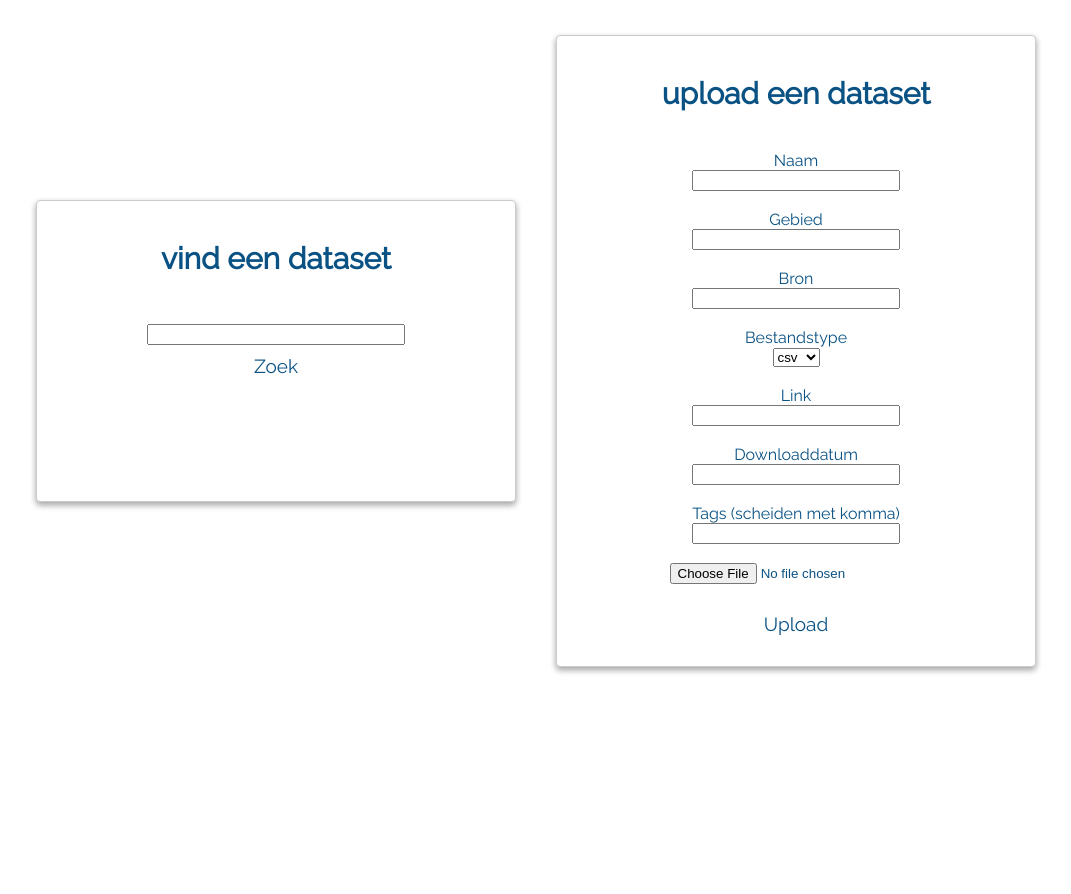
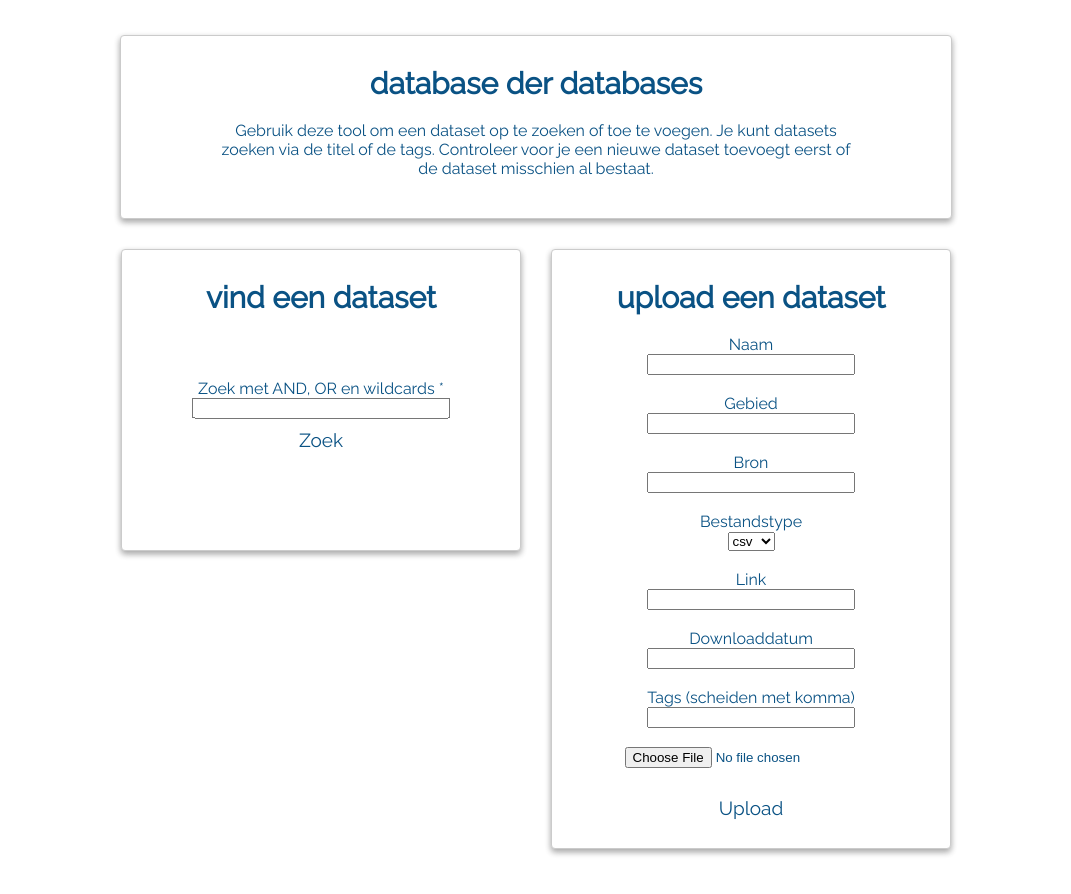
Before and after one commit to ducoquelicot/vrtnws, a React (Create React App) app in the folder client/: page / in a window 1280 px wide. Shown: the top 894 px of the page, without its empty margins (104-1175 px from the left). Before the commit the page ends 800 px from the top, so only its background shows below. Built offline with nearby package versions, Linux system fonts and the light colour scheme.

Commit message:
changes 11/11

```diff
--- a/client/src/App.css
+++ b/client/src/App.css
@@ -9,6 +9,7 @@
   border: 1px solid #CBCBCB;
   border-radius: 4px;
   min-height: 300px;
+  /* min-width: 400px; */
   max-width: 100%;
   text-align: center;
   color: rgb(10, 82, 132);
@@ -16,23 +17,25 @@
 }
 
 .Grid {
-  max-width: 1000px;
+  max-width: 860px;
   margin: auto;
   display: grid;
-  grid-gap: 40px;
-  grid-template-columns: repeat(auto-fit, minmax(400px, 1fr));
-  align-items: center;
+  grid-gap: 30px 30px;
+  grid-template-columns: repeat(2, 400px);
+  grid-template-rows: 300px 270px 1fr;
+  justify-content: center;
 }
 
 h1 {
-  padding: 20px;
+  margin: 20px;
+  margin-top: 30px;
   font-weight: 600;
   font-size: 30px;
 }
 
 .SearchForm {
   position: absolute;
-  top: 50%;
+  top: 55%;
   left: 50%;
   transform: translate(-50%, -50%);
 }
@@ -61,10 +64,50 @@ h1 {
 }
 
 .Result {
-  margin: 10px;
+  margin: 15px;
+}
+
+.Result p {
+  text-align: left;
 }
 
 a {
   text-decoration: none;
   color: rgb(10, 82, 132);
 }
+
+.Intro {
+  background-color: rgb(255, 255, 255);
+  border: 1px solid #CBCBCB;
+  border-radius: 4px;
+  min-height: 150px;
+  max-width: 790px;
+  text-align: center;
+  color: rgb(10, 82, 132);
+  box-shadow: 0 3px 6px rgba(0,0,0,0.16), 0 3px 6px rgba(0,0,0,0.23);
+  margin: auto;
+  margin-bottom: 30px;
+  padding-left: 20px;
+  padding-right: 20px;
+  padding-bottom: 20px;
+}
+
+div.Intro p {
+  max-width: 80%;
+  margin: 0 auto;
+  margin-bottom: 20px;
+}
+
+#upload {
+  grid-column-start: 2;
+  grid-column-end: 3;
+  grid-row-start: 1;
+  grid-row-end: span 2;
+}
+
+#resultaten {
+  grid-column-start: 1;
+  grid-column-end: 2;
+  grid-row-start: 2;
+  grid-row-end: span 2;
+}
--- a/client/src/App.js
+++ b/client/src/App.js
@@ -6,13 +6,16 @@ import withContext from "./utilities/context/AppContextConsumer";
 function App(props) {
 
   return (
-      <div className="Grid">
-        <Tile title="vind een dataset" searchform={true} />
-        {Object.keys(props.ctxt.searchResult).length > 0 &&
-          <Tile title="resultaten" results={true}/>
-        }
-        <Tile title="upload een dataset" uploadform={true}/>
-      </div>
+      <React.Fragment>
+          <Tile className="Intro" title="database der databases" introduction={true}/>
+        <div className="Grid">
+          <Tile className="Tile" id="zoek" title="vind een dataset" searchform={true} />
+          {Object.keys(props.ctxt.searchResult).length > 0 &&
+            <Tile className="Tile" id="resultaten" title="resultaten" results={true}/>
+          }
+          <Tile className="Tile" id="upload" title="upload een dataset" uploadform={true}/>
+        </div>
+      </React.Fragment>
   );
 }
 
--- /dev/null
+++ b/client/src/components/Display/Introduction.js
@@ -0,0 +1,13 @@
+import React from 'react';
+
+function Intro() {
+
+    return(
+        <p>
+            Gebruik deze tool om een dataset op te zoeken of toe te voegen. Je kunt datasets zoeken via de titel of de tags. Controleer voor je een nieuwe dataset
+            toevoegt eerst of de dataset misschien al bestaat.
+        </p>
+    );
+}
+
+export default Intro
--- a/client/src/components/Display/ResultBox.js
+++ b/client/src/components/Display/ResultBox.js
@@ -7,13 +7,24 @@ function ResultBox(props) {
         return 'http://localhost:5000/api/download/dataset/' + result_id
     }
 
+    // const handleEdit = result_name => {
+    //     return 'http://localhost:5000/api/dataset/' + result_name
+    // }
+
     const results = props.ctxt.searchResult.results.map((result) =>
         <div key={result.id} className="Result">
+            <hr />
             <h3>{result.name}</h3>
             <p>
-                {result.source}  |  {result.area}  |  {result.date_obtained}  |  {result.file_type}
+                <b>Bron</b>: {result.source}
                 <br />
-                {result.tags}
+                <b>Gebied</b>: {result.area}
+                <br />
+                <b>Verkregen</b>: {result.date_obtained}
+                <br />
+                <b>Bestandstype</b>: {result.file_type}
+                <br />
+                <b>Tags</b>: {result.tags}
                 <br />
                 <br />
                 <a href={handleDownload(result.id)}>Download</a>
@@ -24,7 +35,7 @@ function ResultBox(props) {
 
     return (
         <div>
-            <h5>Totaal aantal resultaten: {props.ctxt.searchResult.total} </h5>
+            <h5>{props.ctxt.searchResult.total} resultaten </h5>
             {results}
         </div>
     );
--- a/client/src/components/Forms/SearchForm.js
+++ b/client/src/components/Forms/SearchForm.js
@@ -18,12 +18,15 @@ class SearchForm extends React.PureComponent {
     }
 
     changeSearch = event => {
-        this.setState({search : event.target.value})
+        this.setState({search : event.target.value.toLowerCase()})
     }
 
     render() {
         return(
             <form className="SearchForm" onSubmit={this.handleSubmit}>
+                <label for="search">
+                    Zoek met AND, OR en wildcards *
+                </label>
                 <input
                     type="text"
                     name="search"
--- a/client/src/components/Forms/UploadForm.js
+++ b/client/src/components/Forms/UploadForm.js
@@ -28,7 +28,7 @@ class UploadForm extends React.PureComponent {
 
     handleChange = event => {
         this.setState({
-            [event.target.getAttribute('name')] : event.target.value
+            [event.target.getAttribute('name')] : event.target.value.toLowerCase()
         })
     }
 
--- a/client/src/components/Tile/index.js
+++ b/client/src/components/Tile/index.js
@@ -2,14 +2,16 @@ import React from 'react';
 import SearchForm from "../Forms/SearchForm"
 import UploadForm from "../Forms/UploadForm"
 import ResultBox from "../Display/ResultBox"
+import Intro from "../Display/Introduction"
 
 function Tile(props) {
     return (
-      <div className="Tile">
+      <div className={props.className} id={props.id}>
         <h1>{props.title}</h1>
         {props.searchform && <SearchForm />}
         {props.uploadform && <UploadForm />}
         {props.results && <ResultBox />}
+        {props.introduction && <Intro />}
       </div>
     );
   }
```
